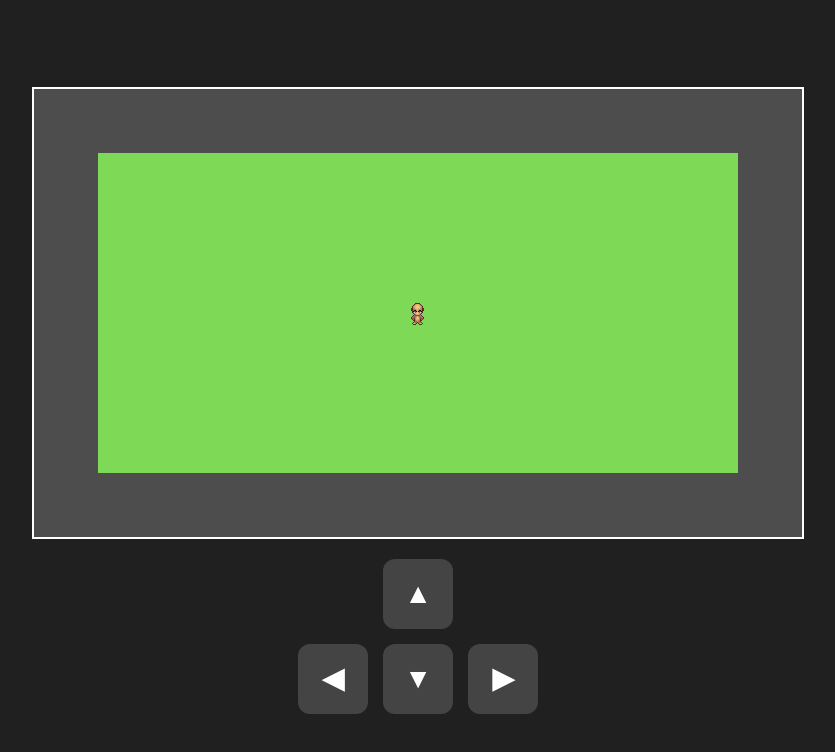
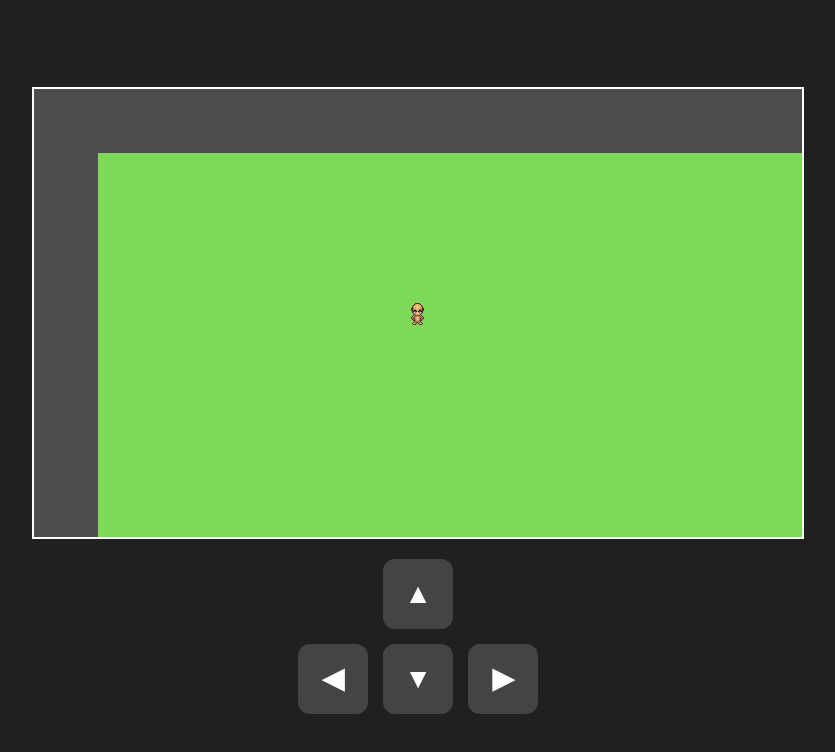
Before and after one commit to DZAKI679/WebSaia, a plain HTML site: page gameke-2/index.html in a window 1280 px wide. Shown: the whole page, without its empty margins (222-1057 px from the left). Drawn offline with Linux system fonts and the light colour scheme.

Commit message:
adding scaleable thigs, gameke-2 v 1.3

```diff
--- a/gameke-2/index.html
+++ b/gameke-2/index.html
@@ -31,6 +31,7 @@
     <script src="scripts/debug.js"></script>
 
     <script src="scripts/player.js"></script>
+    <script src="scripts/camera.js"></script>
     <script src="scripts/input.js"></script>
     <script src="scripts/animation.js"></script>
     <script src="scripts/map.js"></script>
--- /dev/null
+++ b/gameke-2/scripts/camera.js
@@ -0,0 +1,27 @@
+// ======================================
+// Camera
+// ======================================
+
+const camera = {
+
+    x: 0,
+    y: 0
+
+};
+
+// ======================================
+// Update Camera
+// ======================================
+
+function updateCamera() {
+
+    camera.x = player.x - canvas.width / 2 + player.width / 2;
+    camera.y = player.y - canvas.height / 2 + player.height / 2;
+
+    const maxX = world.cols * TILE_SIZE - canvas.width;
+    const maxY = world.rows * TILE_SIZE - canvas.height;
+
+    camera.x = Math.max(0, Math.min(camera.x, maxX));
+    camera.y = Math.max(0, Math.min(camera.y, maxY));
+
+}
--- a/gameke-2/scripts/main.js
+++ b/gameke-2/scripts/main.js
@@ -5,6 +5,7 @@
 function update() {
 
     updatePlayer();
+    updateCamera();
 
 }
 
--- a/gameke-2/scripts/map.js
+++ b/gameke-2/scripts/map.js
@@ -4,22 +4,39 @@
 
 const world = {
 
-    rows: 7,
-    cols: 12,
+    rows: 20,
+    cols: 20,
 
-    data: [
-
-        [1,1,1,1,1,1,1,1,1,1,1,1],
-        [1,0,0,0,0,0,0,0,0,0,0,1],
-        [1,0,0,0,0,0,0,0,0,0,0,1],
-        [1,0,0,0,0,0,0,0,0,0,0,1],
-        [1,0,0,0,0,0,0,0,0,0,0,1],
-        [1,0,0,0,0,0,0,0,0,0,0,1],
-        [1,1,1,1,1,1,1,1,1,1,1,1]
-
-    ]
+    data: []
 
 };
+
+// Generate Map
+for (let row = 0; row < world.rows; row++) {
+
+    world.data[row] = [];
+
+    for (let col = 0; col < world.cols; col++) {
+
+        // Pinggir = Wall
+        if (
+            row === 0 ||
+            row === world.rows - 1 ||
+            col === 0 ||
+            col === world.cols - 1
+        ) {
+
+            world.data[row][col] = 1;
+
+        } else {
+
+            world.data[row][col] = 0;
+
+        }
+
+    }
+
+}
 
 // ======================================
 // Draw Map
@@ -43,8 +60,8 @@ function drawMap() {
 
             ctx.fillRect(
 
-                col * TILE_SIZE,
-                row * TILE_SIZE,
+                col * TILE_SIZE - camera.x,
+                row * TILE_SIZE - camera.y,
 
                 TILE_SIZE,
                 TILE_SIZE
--- a/gameke-2/scripts/render.js
+++ b/gameke-2/scripts/render.js
@@ -18,8 +18,8 @@ function drawPlayer() {
         current.frameWidth,
         current.frameHeight,
 
-        player.x,
-        player.y,
+        player.x - camera.x,
+        player.y - camera.y,
 
         player.width,
         player.height
```
